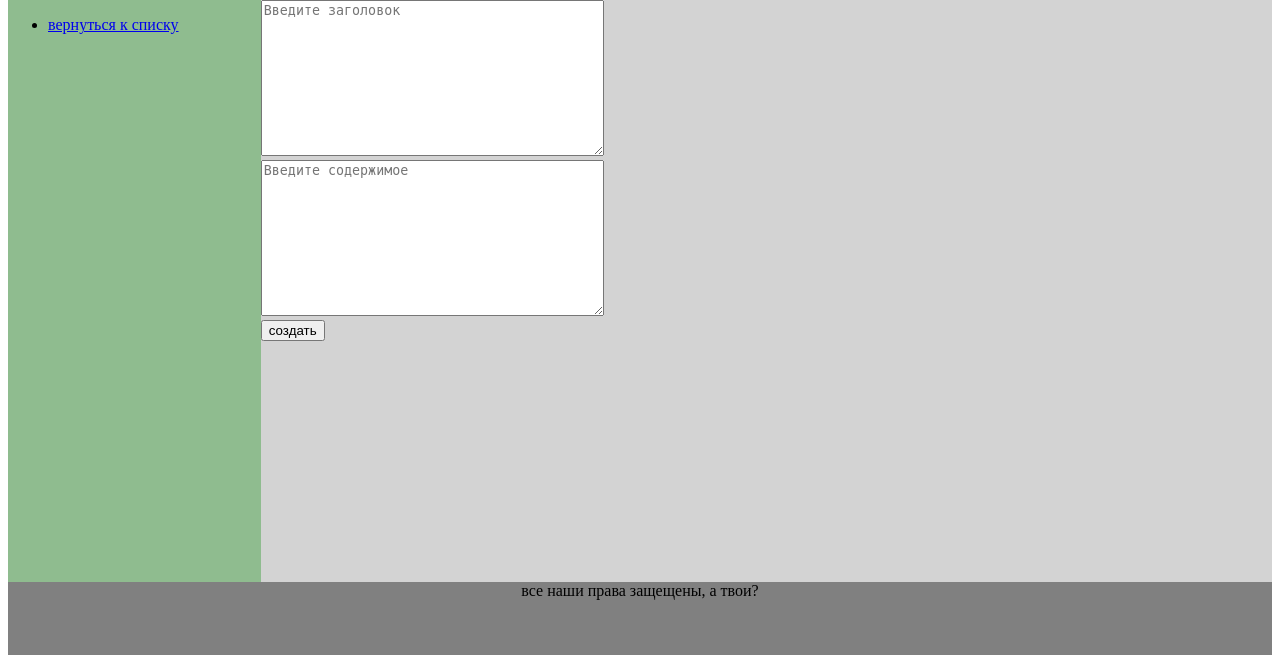
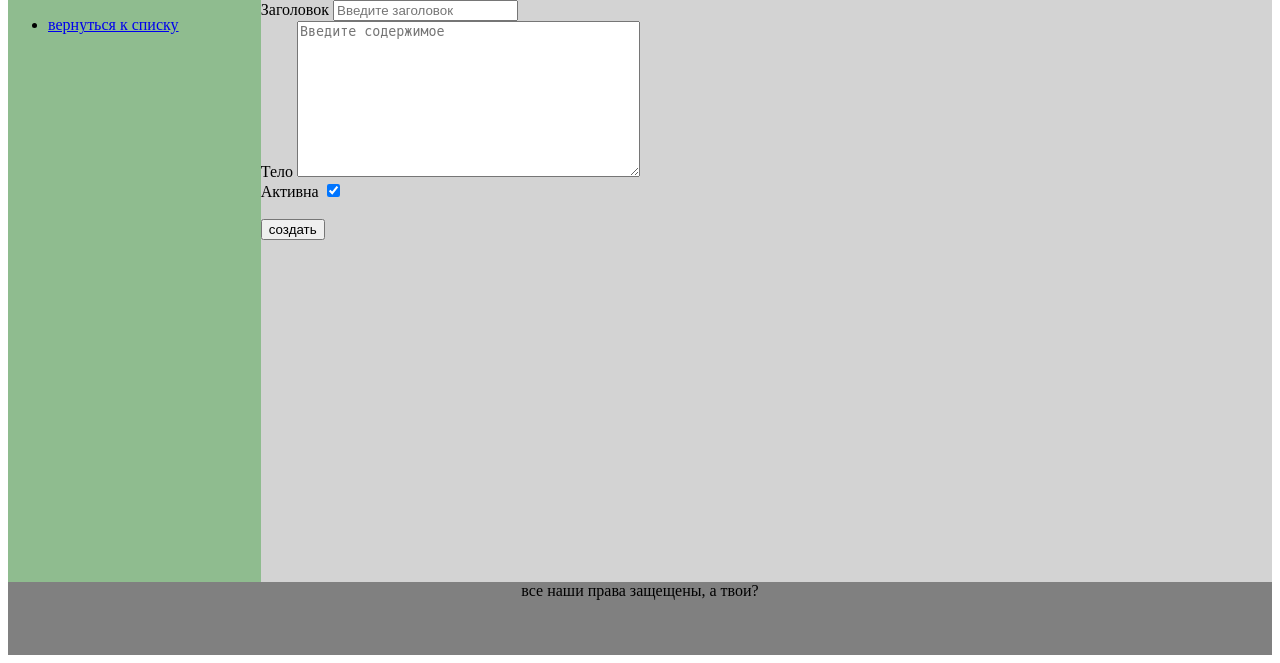
Before and after one commit to kosarev-sa/gb_31_best_py, a Django app: page /news/create/ in a window 1280 px wide. Shown: the part 153-816 px from the top of the page. Run offline with Django 4.2, Linux system fonts and the light colour scheme; some libraries are stand-ins or nearby versions.

Commit message:
Added create and update news

```diff
--- a/BestJob/news/forms.py
+++ b/BestJob/news/forms.py
@@ -6,7 +6,7 @@ from news.models import News
 class NewsCreateForm(forms.ModelForm):
     class Meta:
         model = News
-        fields = '__all__'
+        exclude = ['author']
 
     def __init__(self, *args, **kwargs):
         super(NewsCreateForm, self).__init__(*args, **kwargs)
@@ -17,7 +17,7 @@ class NewsCreateForm(forms.ModelForm):
 class NewsUpdateForm(forms.ModelForm):
     class Meta:
         model = News
-        fields = '__all__'
+        fields = ['title', 'body', 'is_active']
 
     def __init__(self, *args, **kwargs):
         super(NewsUpdateForm, self).__init__(*args, **kwargs)
--- a/BestJob/news/models.py
+++ b/BestJob/news/models.py
@@ -10,6 +10,6 @@ class News(models.Model):
     created = models.DateTimeField(verbose_name='Дата создания', auto_now_add=True, db_index=True)
     updated = models.DateTimeField(verbose_name='Дата обновления', auto_now=True)
     author = models.ForeignKey(User, verbose_name='Создал', null=False, db_index=True, on_delete=models.PROTECT)
-    title = models.TextField(verbose_name='Заголовок', blank=True, null=False)
+    title = models.CharField(verbose_name='Заголовок', blank=True, null=False, max_length = 500)
     body = models.TextField(verbose_name='Содержание', blank=True)
     is_active = models.BooleanField(verbose_name='Aктивена', default=True)
--- a/BestJob/news/views.py
+++ b/BestJob/news/views.py
@@ -12,11 +12,10 @@ from news.models import News
 class NewsView(TemplateView):
     """view главной страницы с новостями"""
     template_name = 'news.html'
-    list_of_news = News.objects.filter(is_active=True).order_by('-created')
 
     def get_context_data(self, *, object_list=None, **kwargs):
         context = super(NewsView, self).get_context_data(**kwargs)
-        context['news_list'] = self.list_of_news
+        context['news_list'] = News.objects.filter(is_active=True).order_by('-created')
         return context
 
 
@@ -37,9 +36,10 @@ class NewsCreate(CreateView):
     form_class = NewsCreateForm
     success_url = reverse_lazy('news:moderate_news')
 
-    def get_context_data(self, *, object_list=None, **kwargs):
-        context = super(NewsCreate, self).get_context_data(**kwargs)
-        return context
+    def form_valid(self, form):
+        form.instance.author = self.request.user
+        form.save()
+        return super(NewsCreate, self).form_valid(form)
 
 
 class NewsUpdate(UpdateView):
@@ -49,7 +49,7 @@ class NewsUpdate(UpdateView):
     form_class = NewsUpdateForm
     success_url = reverse_lazy('news:moderate_news')
 
-    def get_context_data(self, *, object_list=None, **kwargs):
+    def get_context_data(self, **kwargs):
         context = super(NewsUpdate, self).get_context_data(**kwargs)
         return context
 
--- a/BestJob/templates/news_create.html
+++ b/BestJob/templates/news_create.html
@@ -14,9 +14,20 @@
 
     <form method="post" action="">
         {% csrf_token %}
-        {{ form.title }}
-        <br>
-        {{ form.body }}
+        <div class="form-group">
+            <label class="small mb-1" for="id_title">Заголовок</label>
+            {{ form.title }}
+        </div>
+
+        <div class="form-group">
+            <label class="small mb-1" for="id_body">Тело</label>
+            {{ form.body }}
+        </div>
+
+        <div class="form-group">
+            <label class="small mb-1" for="id_is_active">Активна</label>
+            {{ form.is_active }}
+        </div>
         <br>
         <input type="submit" value="создать">
     </form>
```
Also changed, not shown: BestJob/templates/news_update.html (+14 -6 lines).
